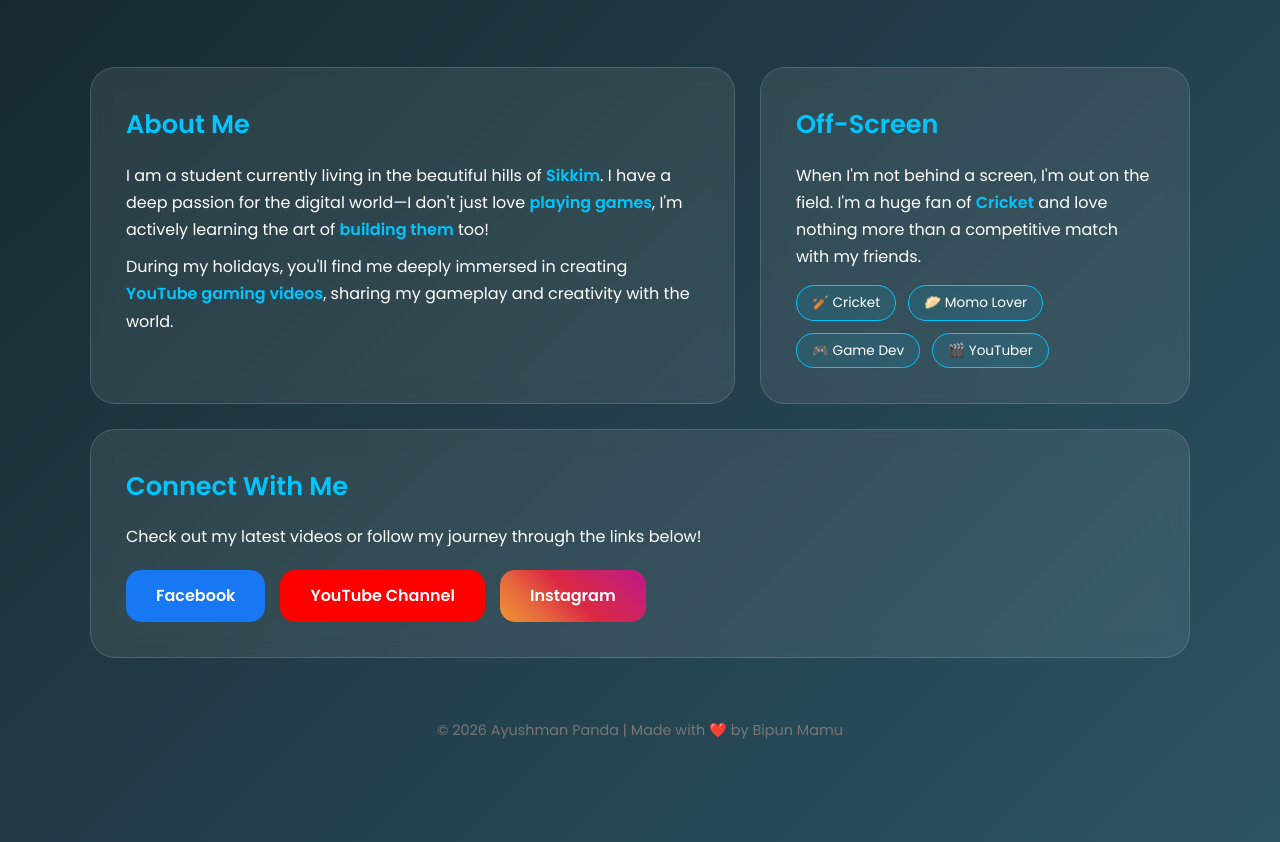
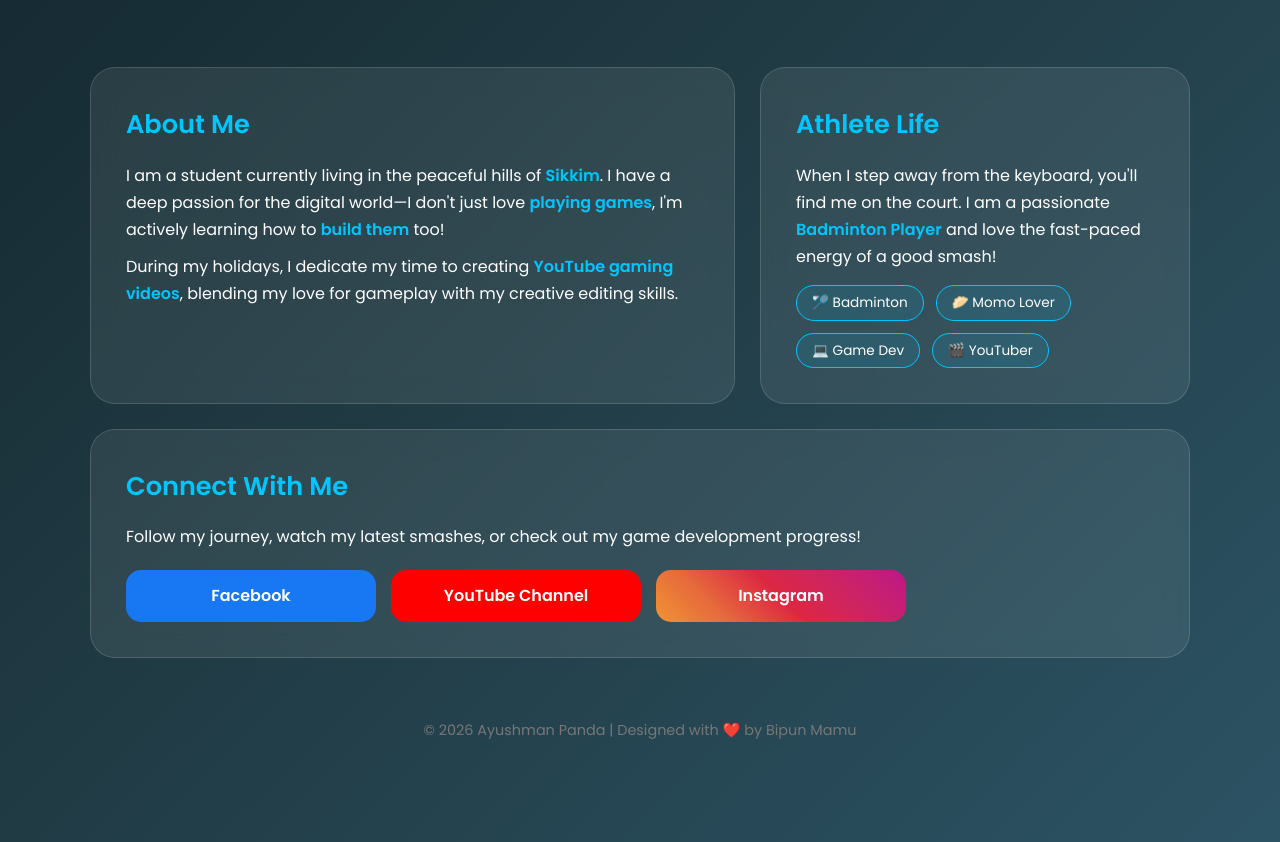
Before and after one commit to IamAyushmanPanda/IamAyushmanPanda.github.io, a plain HTML site: page index.html in a window 1280 px wide. Shown: the part 532-1374 px from the top of the page. Drawn offline with Linux system fonts and the light colour scheme.

Commit message:
Update personal details and improve styling in index.html

```diff
--- a/index.html
+++ b/index.html
@@ -3,7 +3,7 @@
 <head>
     <meta charset="UTF-8">
     <meta name="viewport" content="width=device-width, initial-scale=1.0">
-    <title>Ayushman Panda | Student & Creator</title>
+    <title>Ayushman Panda | Student, Gamer & Badminton Player</title>
 
     <link href="https://fonts.googleapis.com/css2?family=Poppins:wght@300;400;600&display=swap" rel="stylesheet">
 
@@ -24,11 +24,11 @@
 
         body {
             background: #0f2027;
-            /* A subtle gradient representing the cool vibes of Sikkim */
             background: linear-gradient(135deg, #0f2027 0%, #203a43 50%, #2c5364 100%);
             color: white;
             min-height: 100vh;
             line-height: 1.7;
+            overflow-x: hidden;
         }
 
         .container {
@@ -57,11 +57,17 @@
             object-fit: cover;
             box-shadow: 0 0 35px rgba(0, 198, 255, 0.4);
             transition: 0.5s ease;
+            animation: breathe 3s infinite alternate;
+        }
+
+        @keyframes breathe {
+            0% { box-shadow: 0 0 20px #00c6ff; transform: scale(1); }
+            100% { box-shadow: 0 0 50px #00c6ff; transform: scale(1.02); }
         }
 
         .profile-wrapper img:hover {
             transform: scale(1.05) rotate(3deg);
-            box-shadow: 0 0 50px var(--primary);
+            border-color: white;
         }
 
         h1 {
@@ -78,7 +84,6 @@
             margin-bottom: 30px;
         }
 
-        /* Responsive Grid */
         .main-grid {
             display: grid;
             grid-template-columns: 1fr;
@@ -87,7 +92,8 @@
 
         .card {
             background: var(--glass);
-            backdrop-filter: blur(10px);
+            backdrop-filter: blur(12px);
+            -webkit-backdrop-filter: blur(12px);
             border: 1px solid var(--border);
             padding: 35px;
             border-radius: 25px;
@@ -104,6 +110,9 @@
             color: var(--primary);
             margin-bottom: 15px;
             font-size: 1.6rem;
+            display: flex;
+            align-items: center;
+            gap: 10px;
         }
 
         .highlight {
@@ -126,7 +135,6 @@
             font-size: 0.85rem;
         }
 
-        /* Buttons */
         .social-group {
             display: flex;
             flex-wrap: wrap;
@@ -141,6 +149,8 @@
             font-weight: 600;
             transition: 0.3s;
             text-align: center;
+            flex-grow: 1;
+            max-width: 250px;
         }
 
         .btn-fb { background: #1877F2; color: white; }
@@ -150,9 +160,9 @@
         .btn:hover {
             transform: scale(1.05);
             filter: brightness(1.2);
+            box-shadow: 0 10px 20px rgba(0,0,0,0.2);
         }
 
-        /* Desktop Layout */
         @media (min-width: 850px) {
             .main-grid {
                 grid-template-columns: 1.5fr 1fr;
@@ -185,40 +195,40 @@
             <div class="card">
                 <h3>About Me</h3>
                 <p>
-                    I am a student currently living in the beautiful hills of <span class="highlight">Sikkim</span>.
+                    I am a student currently living in the peaceful hills of <span class="highlight">Sikkim</span>.
                     I have a deep passion for the digital world—I don't just love <span class="highlight">playing games</span>,
-                    I'm actively learning the art of <span class="highlight">building them</span> too!
+                    I'm actively learning how to <span class="highlight">build them</span> too!
                 </p>
                 <p style="margin-top: 10px;">
-                    During my holidays, you'll find me deeply immersed in creating <span class="highlight">YouTube gaming videos</span>,
-                    sharing my gameplay and creativity with the world.
+                    During my holidays, I dedicate my time to creating <span class="highlight">YouTube gaming videos</span>,
+                    blending my love for gameplay with my creative editing skills.
                 </p>
             </div>
 
             <div class="card">
-                <h3>Off-Screen</h3>
-                <p>When I'm not behind a screen, I'm out on the field. I'm a huge fan of <span class="highlight">Cricket</span> and love nothing more than a competitive match with my friends.</p>
+                <h3>Athlete Life</h3>
+                <p>When I step away from the keyboard, you'll find me on the court. I am a passionate <span class="highlight">Badminton Player</span> and love the fast-paced energy of a good smash!</p>
                 <div class="tags">
-                    <span class="tag">🏏 Cricket</span>
+                    <span class="tag">🏸 Badminton</span>
                     <span class="tag">🥟 Momo Lover</span>
-                    <span class="tag">🎮 Game Dev</span>
+                    <span class="tag">💻 Game Dev</span>
                     <span class="tag">🎬 YouTuber</span>
                 </div>
             </div>
 
             <div class="card full-width">
                 <h3>Connect With Me</h3>
-                <p>Check out my latest videos or follow my journey through the links below!</p>
+                <p>Follow my journey, watch my latest smashes, or check out my game development progress!</p>
                 <div class="social-group">
-                    <a href="#" class="btn btn-fb">Facebook</a>
-                    <a href="#" class="btn btn-yt">YouTube Channel</a>
-                    <a href="#" class="btn btn-ig">Instagram</a>
+                    <a href="https://facebook.com/yourlink" class="btn btn-fb">Facebook</a>
+                    <a href="https://youtube.com/yourlink" class="btn btn-yt">YouTube Channel</a>
+                    <a href="https://instagram.com/yourlink" class="btn btn-ig">Instagram</a>
                 </div>
             </div>
         </main>
 
         <footer>
-            © 2026 Ayushman Panda | Made with ❤️ by Bipun Mamu
+            © 2026 Ayushman Panda | Designed with ❤️ by Bipun Mamu
         </footer>
     </div>
 
```
